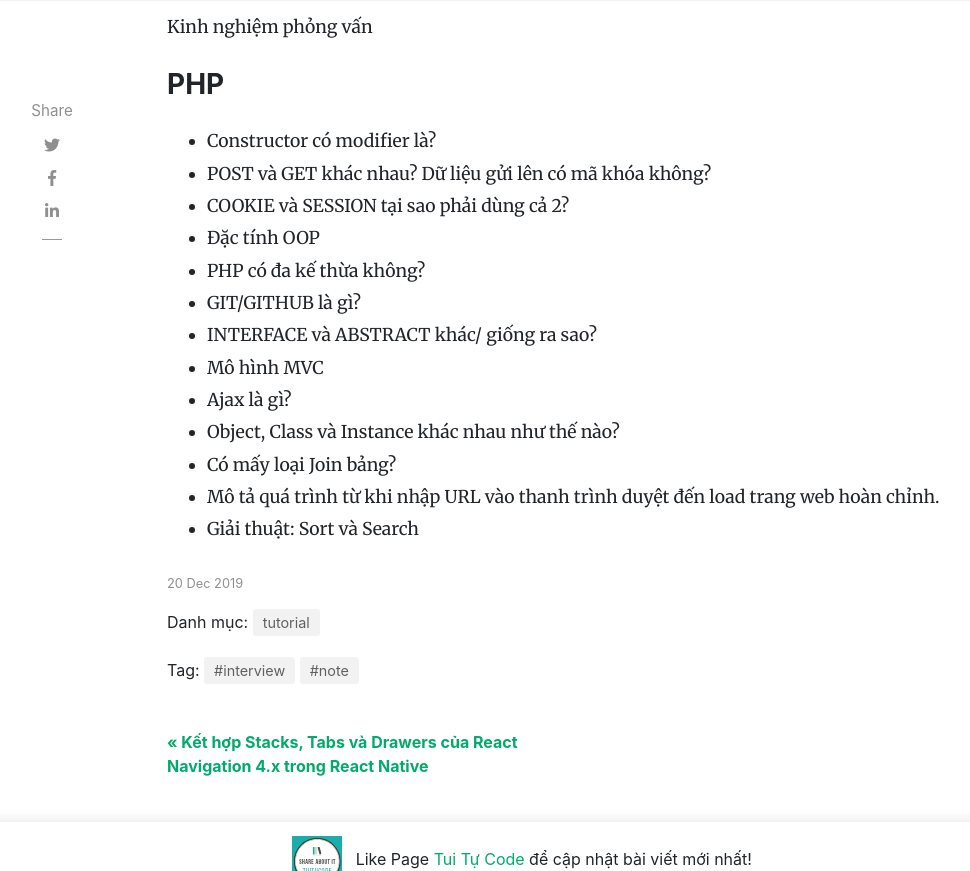
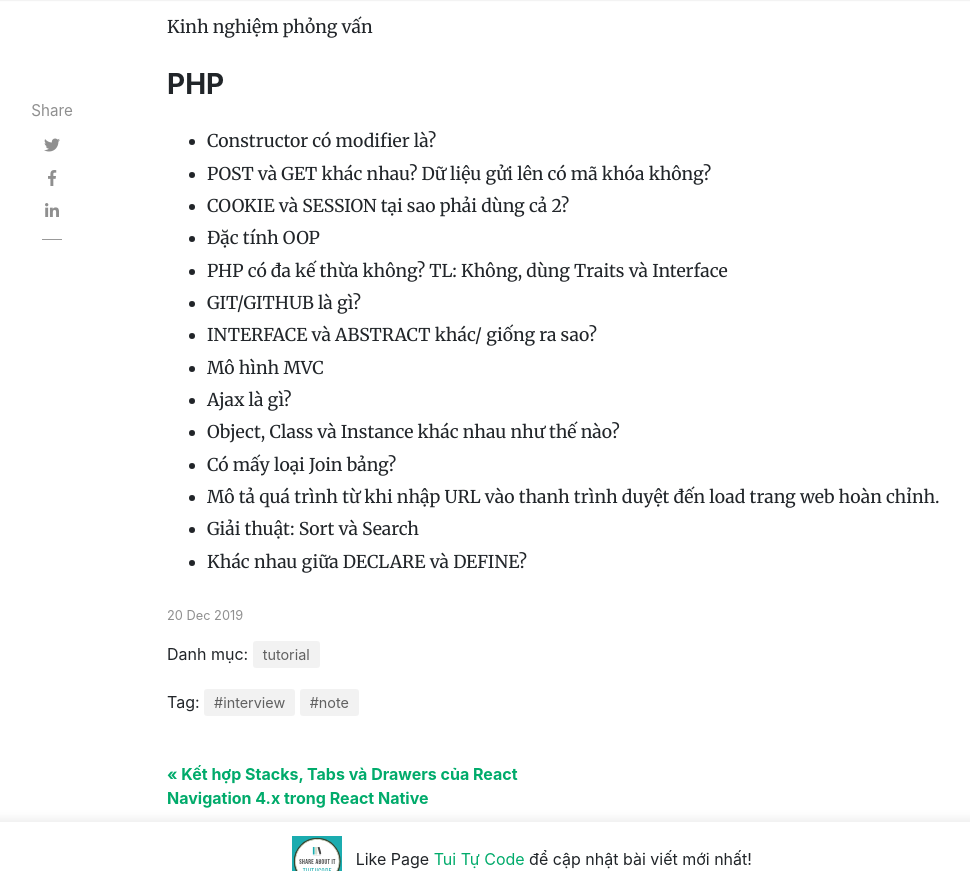
Before and after one commit to tuitucode/tuitucode.github.io, a Jekyll site: the page built from _posts/2019-12-20-kinh-nghiem-phong-van.md, in a window 1280 px wide and 900 px high, scrolled down 972 px, cut to the strip 0-871 px from the top of the window. Shown: the whole strip, without its empty margins (118-1088 px from the left). Built offline with Jekyll 4.4.1, drawn with Linux system fonts in a browser that asks for light colours; nearby versions of some CDN libraries; comment, search, counter and statistics services are not loaded.

Commit message:
Update 2019-12-20-kinh-nghiem-phong-van.md

```diff
--- a/_posts/2019-12-20-kinh-nghiem-phong-van.md
+++ b/_posts/2019-12-20-kinh-nghiem-phong-van.md
@@ -16,7 +16,7 @@ Kinh nghiệm phỏng vấn
 - POST và GET khác nhau? Dữ liệu gửi lên có mã khóa không?
 - COOKIE và SESSION tại sao phải dùng cả 2?
 - Đặc tính OOP
-- PHP có đa kế thừa không?
+- PHP có đa kế thừa không? TL: Không, dùng Traits và Interface
 - GIT/GITHUB là gì?
 - INTERFACE và ABSTRACT khác/ giống ra sao?
 - Mô hình MVC
@@ -25,3 +25,4 @@ Kinh nghiệm phỏng vấn
 - Có mấy loại Join bảng?
 - Mô tả quá trình từ khi nhập URL vào thanh trình duyệt đến load trang web hoàn chỉnh.
 - Giải thuật: Sort và Search
+- Khác nhau giữa DECLARE và DEFINE?
```
